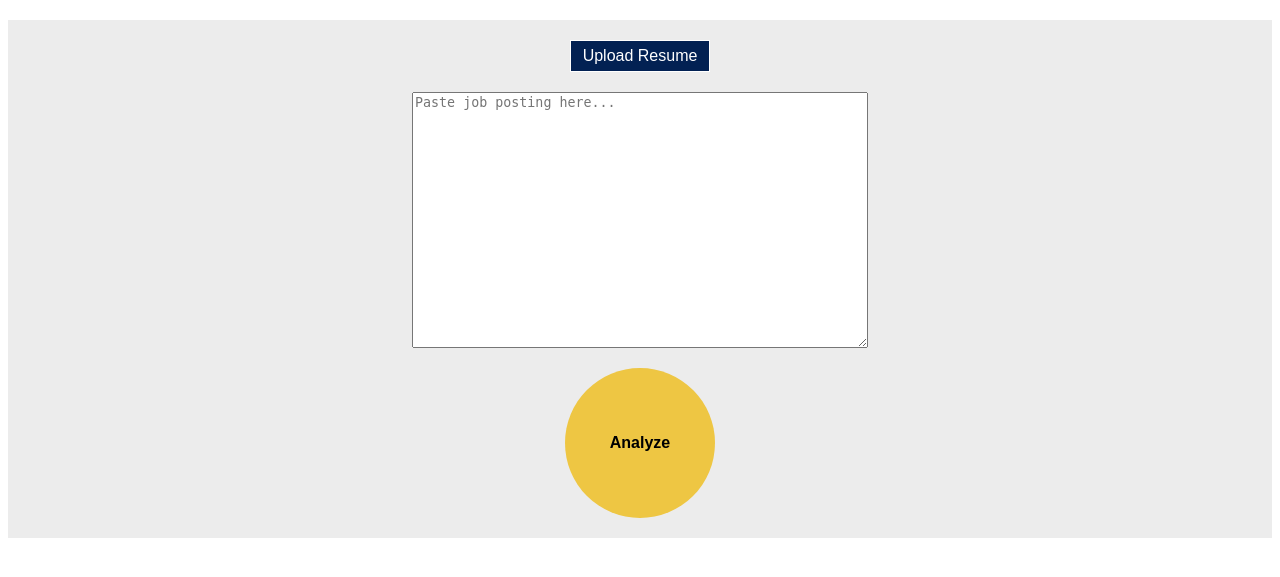
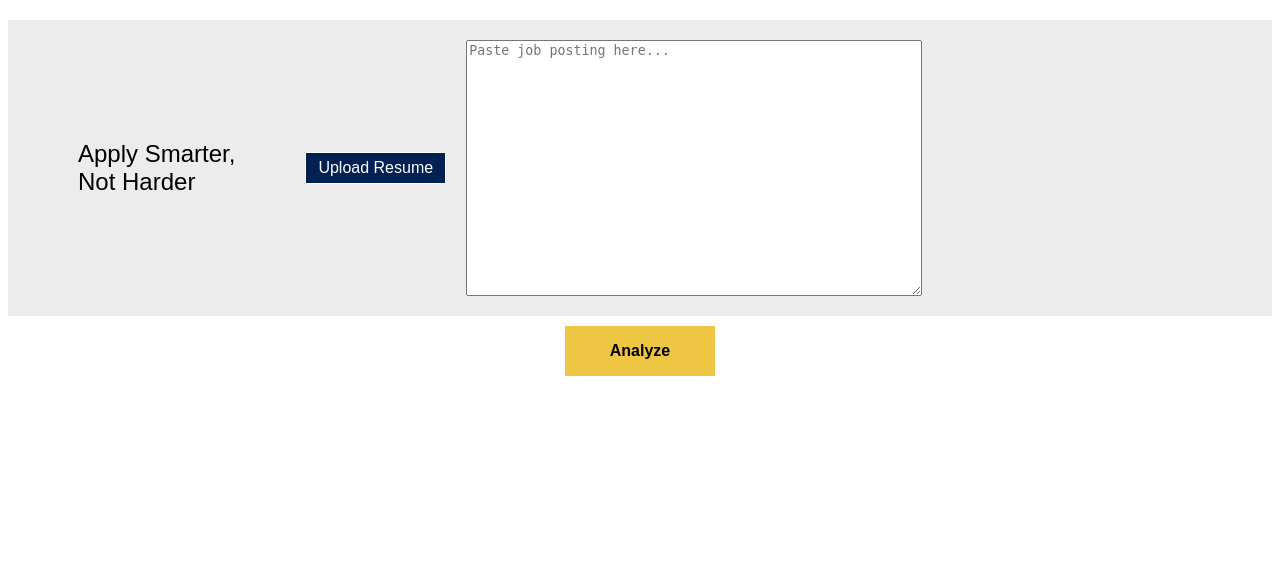
Before and after one commit to micaelgourde/resume-analyzer, a Flask app: page / in a window 1280 px wide. Shown: the part 117-694 px from the top of the page. Run offline with Flask 3, Linux system fonts and the light colour scheme.

Commit message:
Edited templates, made a basic results html

```diff
--- a/static/style.css
+++ b/static/style.css
@@ -1,12 +1,14 @@
+/* This is the template for any code between the body tag */
 body {
     font-family: Arial, Helvetica;
     background-color: #ffffff;
     color: #000000
 }
 
+/* This is the template for anything inside container */
 .container {
     display: flex;
-    flex-direction: column;
+    flex-direction: row;
     align-items: center;
     gap: 20px;
     padding: 20px;
@@ -15,10 +17,17 @@ body {
     background-color: #ececec;
 }
 
+/* This is the template for anything inside the analyzeContainer */
+.analyzeContainer {
+    display: flex;
+    flex-direction: column;
+    align-items: center;
+}
+
+/* This is the structure of the specific element with id "analyzeBtn" */
 #analyzeBtn {
     width:150px;
-    height: 150px;
-    border-radius: 50%;
+    height: 50px;
     background-color: #EEC643;
     color: #000000;
     border:none;
@@ -27,6 +36,7 @@ body {
     font-size: 16px;
 }
 
+/* This is the template  */
 #analyzeBtn:hover {
     background-color: #f9d663
 }
@@ -64,3 +74,20 @@ input[type="file"] {
     width: 450px;
     height: 250px;
 }
+
+#slogan {
+    font-size: 24px;
+    padding: 50px;
+}
+
+.outerResultsContainer {
+    display: flex;
+    flex-direction: row;
+    align-items: center;
+}
+
+.skillsContainer {
+    display: flex;
+    flex-direction: column;
+    align-items: center;
+}
--- a/templates/base.html
+++ b/templates/base.html
@@ -1,19 +1,33 @@
+<!-- Basic setup-->
 <!DOCTYPE html>
 <html lang="en">
+
+<!-- Settings/Info area, doesn't actually appear on the screen-->
 <head>
+    <!-- Tells the browser, read this page using UTF-8 encoding, a standard encoding.  -->
     <meta charset="UTF-8">
+    <!-- Tells the browser how to scale this page on different devices like mobile -->
     <meta name="viewport" content="width=device-width, initial-scale=1.0">
+    <!-- Title that appears in browser -->
     <title>AI Resume Analyzer</title>
+    <!-- link to the "stylesheet", which is where you create the structure, colour,
+     and style of the page. -->
     <link rel="stylesheet" href="{{ url_for('static', filename='style.css') }}">
 </head>
+<!-- main body section -->
 <body>
     <header>
+        <!-- h1 is a heading text, there is also h2-h6, as you go down the line,
+         they become less bold and smaller texts. -->
         <h1>AI Resume Analyzer</h1>
     </header>
     <main>
+        <!-- This is where inheritance comes in, whatever html extends base.html will add it's
+         own changes here between block content and endblock -->
         {% block content %}{% endblock %}
     </main>
-
-
+<!-- This loads the JavaScript file, it's placed at the end so all html elements
+ can load before the JavaScript code starts working. -->
+    <script src="{{ url_for('static', filename='main.js') }}"></script>
 </body>
 </html>
--- a/templates/index.html
+++ b/templates/index.html
@@ -1,12 +1,27 @@
 {% extends "base.html" %}
-
+<!-- This is where the actual inheritance starts, you can imagine anything between
+ block content here and endblock here, is acting like its between those two
+ in base.html -->
 {% block content %}
+<!-- Containers are like a structure, if I want to allign elements, I can just
+ put the elements in a container, and align the container itself in style.css -->
 <div class="container">
+    <!-- The slogan -->
+    <label id="slogan"> Apply Smarter,<br>Not Harder</label>
+    <!-- Since the original file upload is ugly, this is a label that will cover
+     it up, making it feel completely functional like the original, but being a fake button -->
     <label for="file-upload" class="custom-file-upload">
             Upload Resume
         </label>
-    <input id="file-upload" type="file" />
+    <!-- the actual functioning file upload button -->
+    <input id="file-upload" type="file">
+    <!-- The area for people to enter their job posting -->
     <textarea id="jobPost" placeholder="Paste job posting here..."></textarea>
+</div>
+<div class="analyzeContainer">
+    <!-- Analyze button -->
+    <a href="{{url_for('results.html')}}"></a>
     <button id="analyzeBtn">Analyze</button>
 </div>
+
 {% endblock %}
```
Also changed, not shown: templates/results.html (+15 -0 lines), static/main.js (added).
